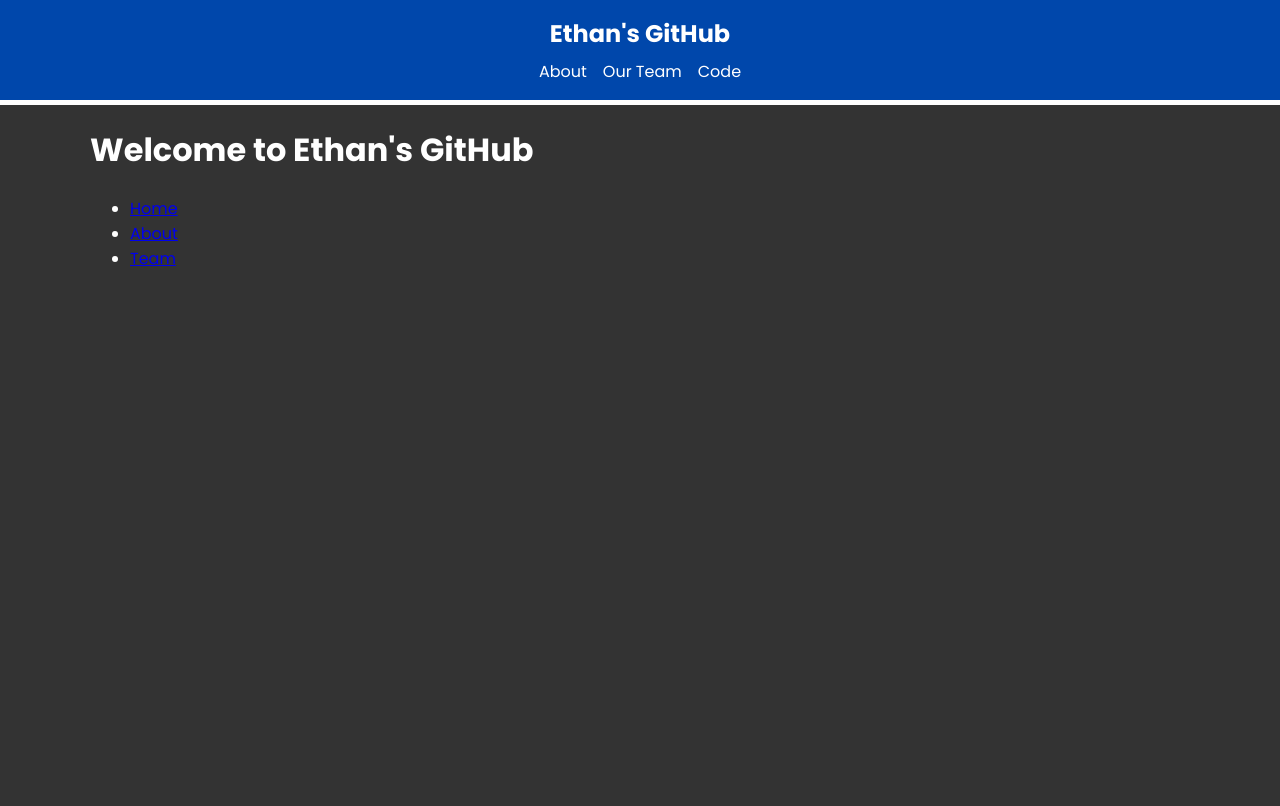
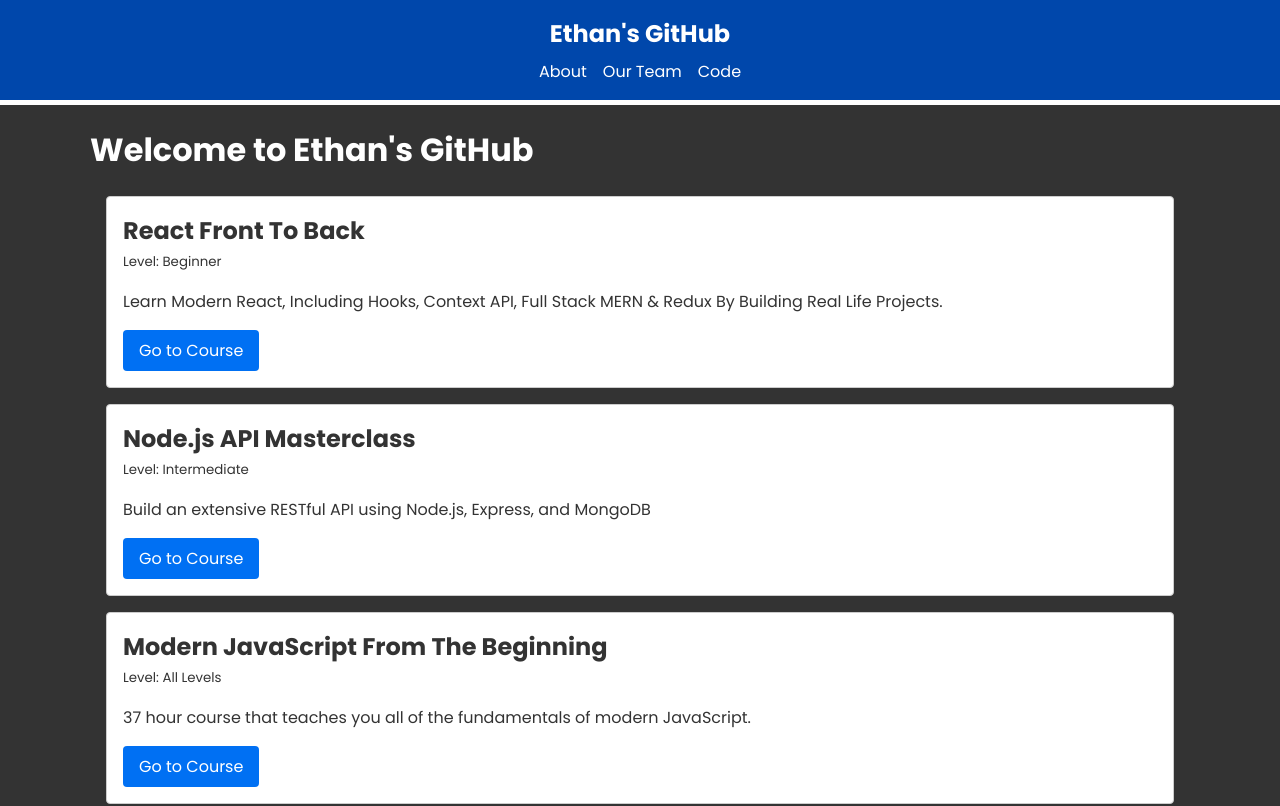
Before and after one commit to ethansalonga/ethans-github, a Next.js app: page / in a window 1280 px wide. Shown: the top 806 px of the page. Built offline with nearby package versions, Linux system fonts and the light colour scheme.

Commit message:
add api routes and fetch courses

```diff
--- /dev/null
+++ b/app/api/courses/data.json
@@ -0,0 +1,37 @@
+[
+  {
+    "id": 1,
+    "title": "React Front To Back",
+    "description": "Learn Modern React, Including Hooks, Context API, Full Stack MERN & Redux By Building Real Life Projects.",
+    "link": "https://www.traversymedia.com/Modern-React-Front-To-Back-Course",
+    "level": "Beginner"
+  },
+  {
+    "id": 2,
+    "title": "Node.js API Masterclass",
+    "description": "Build an extensive RESTful API using Node.js, Express, and MongoDB",
+    "link": "https://www.traversymedia.com/node-js-api-masterclass",
+    "level": "Intermediate"
+  },
+  {
+    "id": 3,
+    "title": "Modern JavaScript From The Beginning",
+    "description": "37 hour course that teaches you all of the fundamentals of modern JavaScript.",
+    "link": "https://www.traversymedia.com/modern-javascript-2-0",
+    "level": "All Levels"
+  },
+  {
+    "id": 4,
+    "title": "Next.js Dev To Deployment",
+    "description": "Learn Next.js by building a music event website and a web dev blog as a static website",
+    "link": "https://www.traversymedia.com/next-js-dev-to-deployment",
+    "level": "Intermediate"
+  },
+  {
+    "id": 5,
+    "title": "50 Projects in 50 Days",
+    "description": "Sharpen your skills by building 50 quick, unique & fun mini projects.",
+    "link": "https://www.traversymedia.com/50-Projects-In-50-Days",
+    "level": "Beginner"
+  }
+]
--- /dev/null
+++ b/app/api/courses/route.js
@@ -0,0 +1,6 @@
+import { NextResponse } from "next/server"
+import courses from "./data.json"
+
+export async function GET(request) {
+  return NextResponse.json(courses)
+}
--- /dev/null
+++ b/app/components/Courses.jsx
@@ -0,0 +1,27 @@
+import Link from "next/link"
+
+async function fetchCourses() {
+  const response = await fetch("http://localhost:3000/api/courses")
+  const courses = await response.json()
+  return courses
+}
+
+const Courses = async () => {
+  const courses = await fetchCourses()
+  return (
+    <div className="courses">
+      {courses.map((course) => (
+        <div key={course.id} className="card">
+          <h2>{course.title}</h2>
+          <small>Level: {course.level}</small>
+          <p>{course.description}</p>
+          <Link href={course.link} target="_blank" className="btn">
+            Go to Course
+          </Link>
+        </div>
+      ))}
+    </div>
+  )
+}
+
+export default Courses
--- a/app/page.jsx
+++ b/app/page.jsx
@@ -1,21 +1,12 @@
 import Link from "next/link"
+import Courses from "./components/Courses"
 
 const HomePage = () => {
   return (
-    <div>
+    <>
       <h1>Welcome to Ethan's GitHub</h1>
-      <ul>
-        <li>
-          <Link href="/">Home</Link>
-        </li>
-        <li>
-          <Link href="/about">About</Link>
-        </li>
-        <li>
-          <Link href="/about/team">Team</Link>
-        </li>
-      </ul>
-    </div>
+      <Courses />
+    </>
   )
 }
 
```
